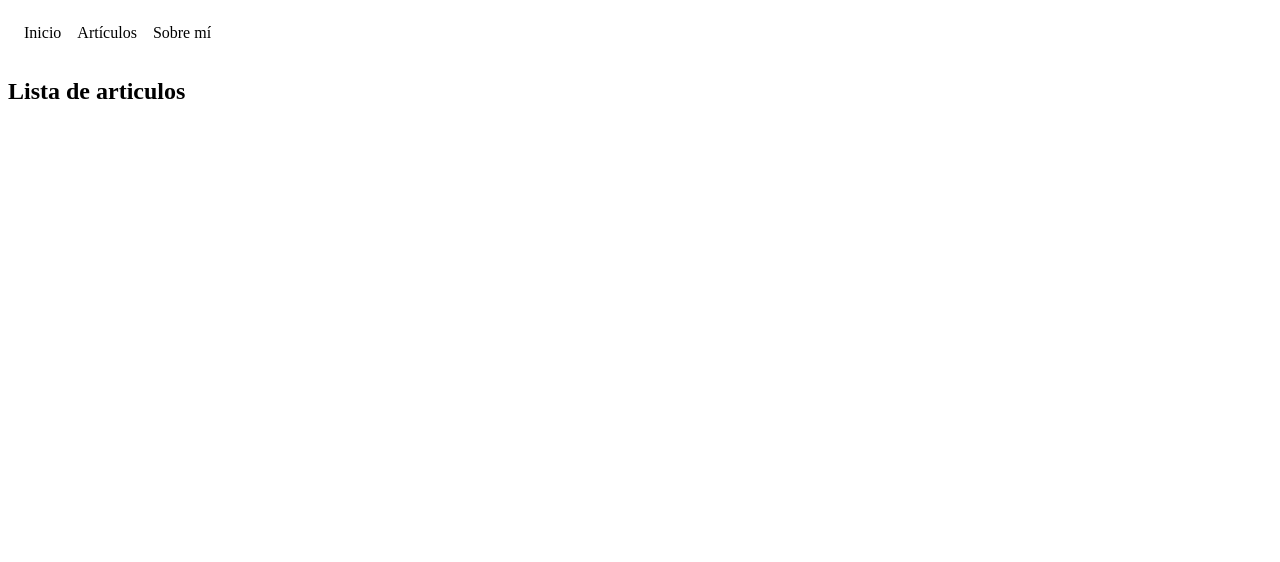
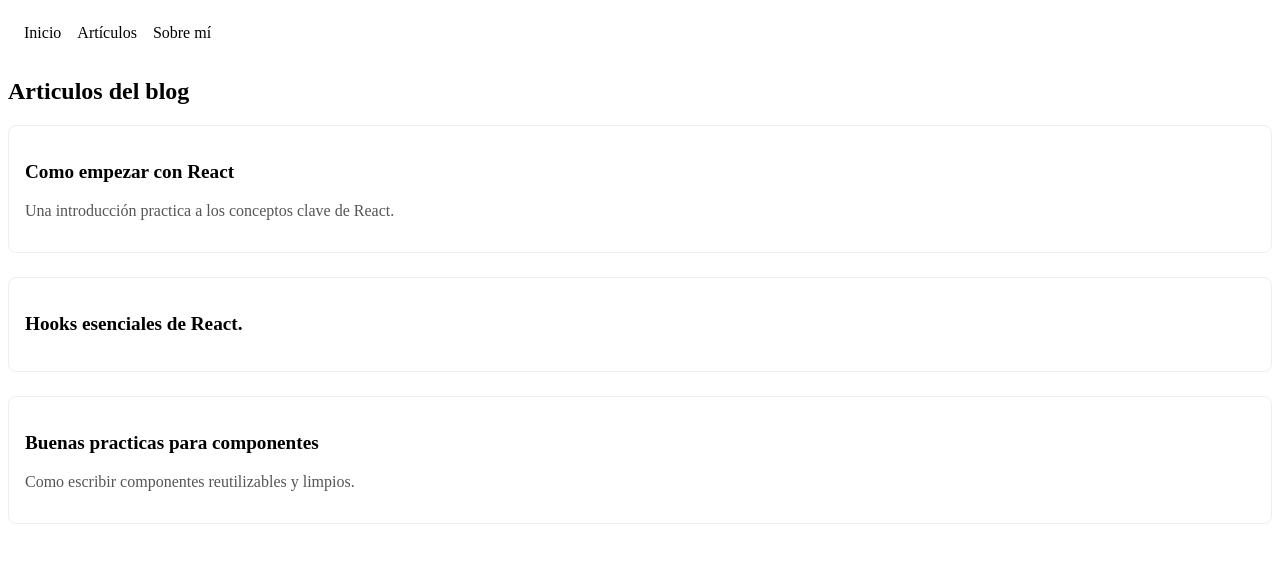
Before and after one commit to cobomaster/Blog, a React (Vite) app: page /posts in a window 1280 px wide. Shown: the top 562 px of the page. Built offline with nearby package versions, Linux system fonts and the light colour scheme.

Commit message:
Historia 3: Mostrar el listado de artículos simulados

```diff
--- a/src/App.css
+++ b/src/App.css
@@ -8,3 +8,19 @@
  text-decoration: none;
  color: inherit;
 }
+
+.post{
+    margin-bottom: 1.5rem;
+    padding: 1rem;
+    border: 1px solid #eee;
+    border-radius: 8px;
+}
+
+.post-title {
+    font-size: 1.2rem;
+    margin-bottom: 1.2rem;
+}
+
+.post-summary {
+    color: #555;
+}
--- /dev/null
+++ b/src/data/posts.js
@@ -0,0 +1,19 @@
+const post = [
+    {
+        id: 1,
+        title: "Como empezar con React",
+        summary: "Una introducción practica a los conceptos clave de React."
+    },
+    {
+        id: 2,
+        title: "Hooks esenciales de React.",
+        summay: "Explicación clara sobre useState, useEffect y otros hooks."
+    },
+    {
+        id: 3,
+        title: "Buenas practicas para componentes",
+        summary: "Como escribir componentes reutilizables y limpios.",
+    }
+];
+
+export default post;
--- a/src/pages/Posts.jsx
+++ b/src/pages/Posts.jsx
@@ -1,3 +1,15 @@
-export default function Posts(){
-    return <h2> Lista de articulos </h2>;
+import posts from '../data/posts';
+
+export default function Posts() {
+    return(
+        <div>
+            <h2> Articulos del blog </h2>
+            {posts.map((post) => (
+                <div className='post' key={post.id}>
+                    <h3 className='post-title'> {post.title} </h3>
+                    <p className='post-summary'> {post.summary} </p>
+                </div>
+            ))}
+        </div>
+    );
 }
```
Also changed, not shown: 1 other file (tests, documents, lock files or other folders).
